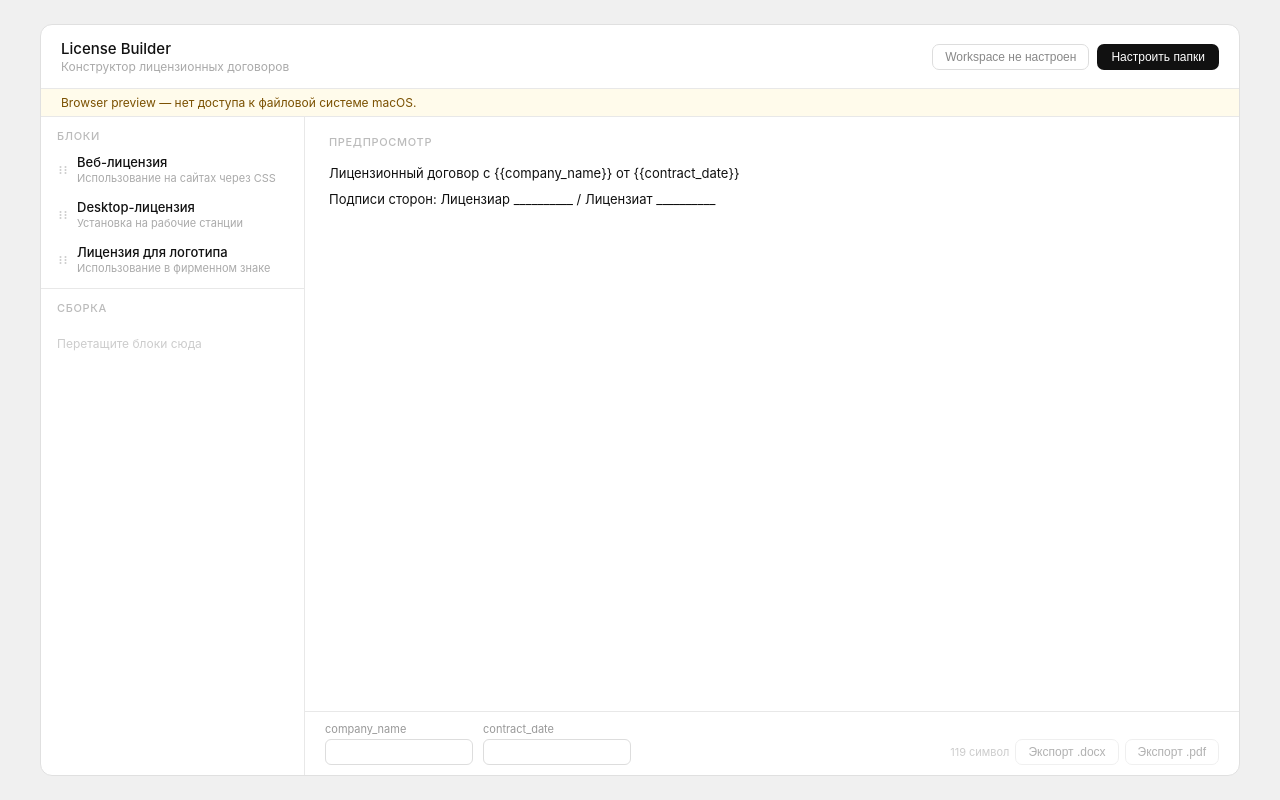
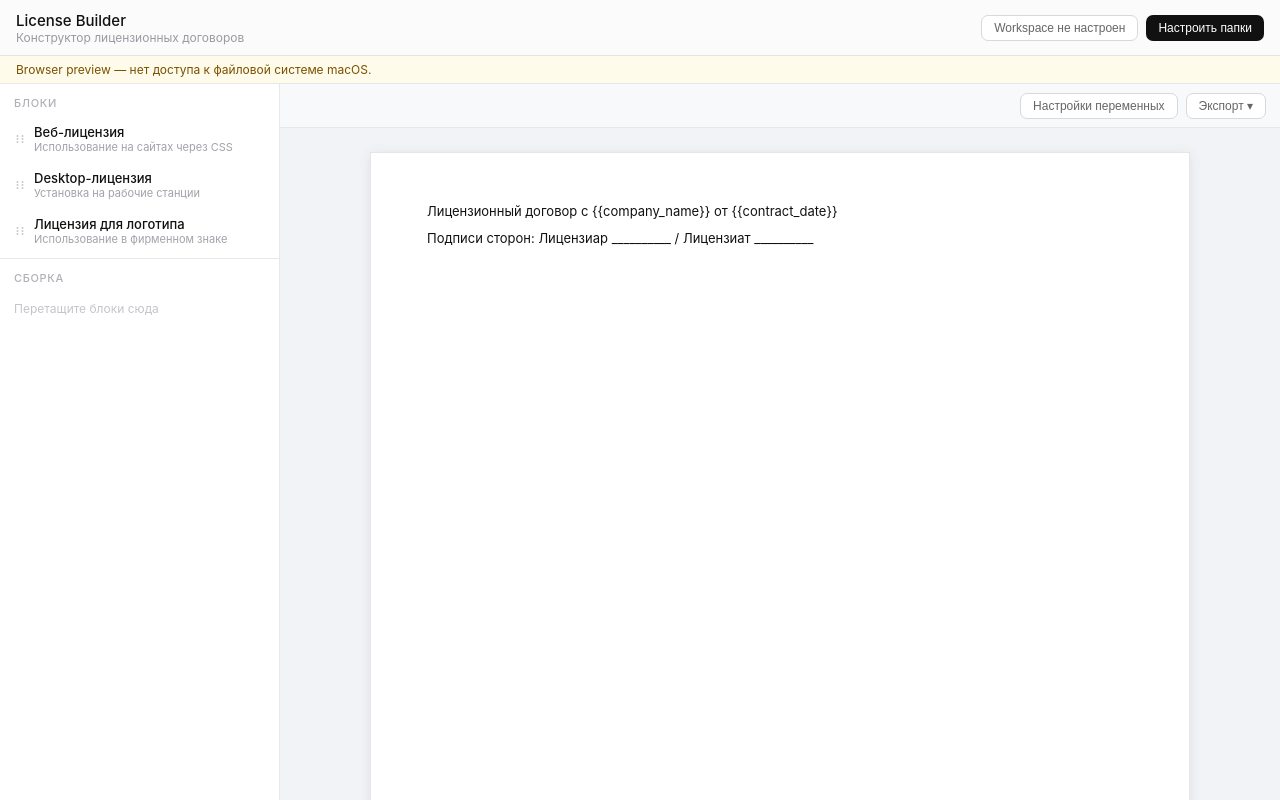
Before and after one commit to serebracode/licensebuilder, a React (Vite) app: page / in a window 1280 px wide. Built offline with nearby package versions, Linux system fonts and the light colour scheme.

Commit message:
feat: update UI to iCloud-like full-viewport layout with docs-style preview and popups

```diff
--- a/src/App.tsx
+++ b/src/App.tsx
@@ -91,11 +91,7 @@ const AvailableRow = ({ block }: { block: LicenseBlock }): JSX.Element => {
     <div
       ref={setNodeRef}
       className="block-row"
-      style={{
-        transform: CSS.Transform.toString(transform),
-        transition,
-        opacity: isDragging ? 0.5 : 1
-      }}
+      style={{ transform: CSS.Transform.toString(transform), transition, opacity: isDragging ? 0.5 : 1 }}
       {...attributes}
       {...listeners}
     >
@@ -117,11 +113,7 @@ const AssemblyRow = ({ item }: { item: SelectedBlock }): JSX.Element => {
     <div
       ref={setNodeRef}
       className="block-row"
-      style={{
-        transform: CSS.Transform.toString(transform),
-        transition,
-        opacity: isDragging ? 0.5 : 1
-      }}
+      style={{ transform: CSS.Transform.toString(transform), transition, opacity: isDragging ? 0.5 : 1 }}
       {...attributes}
       {...listeners}
     >
@@ -145,6 +137,8 @@ const App = (): JSX.Element => {
     company_name: '',
     contract_date: ''
   });
+  const [showVarsPopup, setShowVarsPopup] = useState(false);
+  const [showExportMenu, setShowExportMenu] = useState(false);
 
   const isBrowserPreview = typeof window !== 'undefined' && !window.licenseBuilder;
   const hasWorkspace = Boolean(settings.workspacePath);
@@ -162,10 +156,7 @@ const App = (): JSX.Element => {
         return;
       }
 
-      const saved = await api.initWorkspace({
-        basePath: selectedPath,
-        mode: 'useExisting'
-      });
+      const saved = await api.initWorkspace({ basePath: selectedPath, mode: 'useExisting' });
       setSettings(saved);
     } catch (setupError) {
       setError(setupError instanceof Error ? setupError.message : 'Не удалось настроить workspace');
@@ -191,11 +182,6 @@ const App = (): JSX.Element => {
     };
   }, [selectedBlocks, variables]);
 
-  const charCount = useMemo(() => {
-    const body = previewParts.bodyLines.map((item) => `${item.title} ${item.text}`).join(' ');
-    return `${(previewParts.header + body + previewParts.footer).length} символ`;
-  }, [previewParts]);
-
   const onDragEnd = (event: DragEndEvent): void => {
     const { active, over } = event;
     if (!over) {
@@ -214,10 +200,7 @@ const App = (): JSX.Element => {
 
       setSelectedBlocks((prev) => [
         ...prev,
-        {
-          instanceId: `selected:${block.id}:${Date.now()}:${Math.random().toString(16).slice(2, 6)}`,
-          block
-        }
+        { instanceId: `selected:${block.id}:${Date.now()}:${Math.random().toString(16).slice(2, 6)}`, block }
       ]);
       return;
     }
@@ -231,14 +214,14 @@ const App = (): JSX.Element => {
   };
 
   return (
-    <main className="page">
-      <div className="lb-root">
-        <header className="lb-header">
+    <main className="icloud-page">
+      <header className="icloud-topbar">
         <div>
           <div className="lb-title">License Builder</div>
           <div className="lb-subtitle">Конструктор лицензионных договоров</div>
         </div>
-          <div className="lb-header-actions">
+
+        <div className="top-actions">
           <button type="button" className="btn-ghost">
             {hasWorkspace ? `Workspace: ${settings.workspacePath}` : 'Workspace не настроен'}
           </button>
@@ -248,19 +231,14 @@ const App = (): JSX.Element => {
         </div>
       </header>
 
-        {isBrowserPreview ? (
-          <div className="lb-notice">Browser preview — нет доступа к файловой системе macOS.</div>
-        ) : null}
-        {error ? <div className="lb-notice lb-notice-error">{error}</div> : null}
+      {isBrowserPreview ? <div className="notice">Browser preview — нет доступа к файловой системе macOS.</div> : null}
+      {error ? <div className="notice error">{error}</div> : null}
 
       <DndContext sensors={sensors} collisionDetection={closestCenter} onDragEnd={onDragEnd}>
-          <div className="lb-body">
-            <section className="lb-left">
+        <div className="layout">
+          <section className="left-pane">
             <div className="section-label">Блоки</div>
-              <SortableContext
-                items={TEST_BLOCKS.map((block) => `available:${block.id}`)}
-                strategy={verticalListSortingStrategy}
-              >
+            <SortableContext items={TEST_BLOCKS.map((b) => `available:${b.id}`)} strategy={verticalListSortingStrategy}>
               <div className="scroll-list">
                 {TEST_BLOCKS.map((block) => (
                   <AvailableRow key={block.id} block={block} />
@@ -268,19 +246,17 @@ const App = (): JSX.Element => {
               </div>
             </SortableContext>
 
-              <div className="column-divider" />
+            <div className="h-divider" />
             <div className="section-label">Сборка</div>
 
-              <div className="assembly-section">
+            <div className="assembly-wrap">
               <SortableContext
                 items={selectedBlocks.map((item) => item.instanceId)}
                 strategy={verticalListSortingStrategy}
               >
                 <DropZone id="assembly-zone">
                   <div className="scroll-list">
-                      {selectedBlocks.length === 0 ? (
-                        <div className="drop-hint">Перетащите блоки сюда</div>
-                      ) : null}
+                    {selectedBlocks.length === 0 ? <div className="drop-hint">Перетащите блоки сюда</div> : null}
                     {selectedBlocks.map((item) => (
                       <AssemblyRow key={item.instanceId} item={item} />
                     ))}
@@ -290,9 +266,27 @@ const App = (): JSX.Element => {
             </div>
           </section>
 
-            <section className="lb-right">
-              <div className="preview-area">
-                <h2>Предпросмотр</h2>
+          <section className="right-pane">
+            <div className="preview-toolbar">
+              <button className="btn-ghost" type="button" onClick={() => setShowVarsPopup((v) => !v)}>
+                Настройки переменных
+              </button>
+
+              <div className="export-menu-wrap">
+                <button className="btn-ghost" type="button" onClick={() => setShowExportMenu((v) => !v)}>
+                  Экспорт ▾
+                </button>
+                {showExportMenu ? (
+                  <div className="export-menu">
+                    <button type="button" disabled={!hasWorkspace}>Экспорт .docx</button>
+                    <button type="button" disabled={!hasWorkspace}>Экспорт .pdf</button>
+                  </div>
+                ) : null}
+              </div>
+            </div>
+
+            <div className="docs-canvas">
+              <article className="docs-paper">
                 <p className="preview-line">{previewParts.header}</p>
                 {previewParts.bodyLines.map((line) => (
                   <div key={line.title}>
@@ -301,16 +295,21 @@ const App = (): JSX.Element => {
                   </div>
                 ))}
                 <p className="preview-line">{previewParts.footer}</p>
+              </article>
             </div>
+          </section>
+        </div>
+      </DndContext>
 
-              <footer className="lb-footer">
-                <div className="vars-grid">
+      {showVarsPopup ? (
+        <div className="popup-backdrop" onClick={() => setShowVarsPopup(false)}>
+          <div className="popup" onClick={(e) => e.stopPropagation()}>
+            <h3>Переменные договора</h3>
+            <div className="popup-grid">
               {requiredVariables.map((name) => (
                 <label key={name}>
                   {name}
                   <input
-                        className="field-input"
-                        type="text"
                     value={variables[name] ?? ''}
                     onChange={(event) =>
                       setVariables((prev) => ({
@@ -322,16 +321,14 @@ const App = (): JSX.Element => {
                 </label>
               ))}
             </div>
-                <div className="export-actions">
-                  <span className="char-count">{charCount}</span>
-                  <button type="button" className="btn-export" disabled={!hasWorkspace}>Экспорт .docx</button>
-                  <button type="button" className="btn-export" disabled={!hasWorkspace}>Экспорт .pdf</button>
+            <div className="popup-actions">
+              <button className="btn-primary" type="button" onClick={() => setShowVarsPopup(false)}>
+                Готово
+              </button>
             </div>
-              </footer>
-            </section>
           </div>
-        </DndContext>
         </div>
+      ) : null}
     </main>
   );
 };
--- a/src/styles.css
+++ b/src/styles.css
@@ -1,104 +1,95 @@
 * { box-sizing: border-box; margin: 0; padding: 0; }
 
-html,
-body,
-#root {
+html, body, #root {
   width: 100%;
   height: 100%;
 }
 
 body {
   font-family: -apple-system, BlinkMacSystemFont, 'Segoe UI', sans-serif;
-  background: #f0f0f0;
+  background: #f5f5f7;
+  color: #111;
 }
 
-.page {
+.icloud-page {
+  width: 100%;
+  height: 100vh;
   display: flex;
-  align-items: center;
-  justify-content: center;
-  width: 100%;
-  height: 100%;
-  padding: 24px;
+  flex-direction: column;
+  overflow: hidden;
+  background: #f5f5f7;
 }
 
-.lb-root {
-  background: #fff;
-  width: 100%;
-  max-width: 1200px;
-  height: calc(100vh - 48px);
-  display: flex;
-  flex-direction: column;
-  border: 0.5px solid #e0e0e0;
-  border-radius: 12px;
-  overflow: hidden;
-}
-
-.lb-header {
+.icloud-topbar {
+  height: 56px;
   display: flex;
   align-items: center;
   justify-content: space-between;
-  padding: 14px 20px;
+  padding: 0 16px;
+  border-bottom: 0.5px solid #e5e5e7;
+  background: #fbfbfc;
+}
+
+.lb-title { font-size: 15px; font-weight: 500; }
+.lb-subtitle { font-size: 12px; color: #9a9aa1; }
+
+.top-actions { display: flex; gap: 8px; }
+
+.btn-ghost,
+.btn-primary {
+  font-size: 12px;
+  border-radius: 7px;
+  padding: 5px 12px;
+  cursor: pointer;
+}
+
+.btn-ghost {
+  color: #666;
+  background: #fff;
+  border: 0.5px solid #d8d8dd;
+}
+
+.btn-primary {
+  color: #fff;
+  background: #111;
+  border: none;
+}
+
+.notice {
+  font-size: 12px;
+  color: #7a5000;
+  padding: 6px 16px;
+  background: #fffbeb;
   border-bottom: 0.5px solid #e8e8e8;
 }
 
-.lb-title { font-size: 15px; font-weight: 500; color: #111; }
-.lb-subtitle { font-size: 12px; color: #aaa; margin-top: 1px; }
-
-.lb-header-actions { display: flex; align-items: center; gap: 8px; }
-
-.btn-ghost {
-  font-size: 12px;
-  color: #888;
-  background: none;
-  border: 0.5px solid #ddd;
-  border-radius: 7px;
-  padding: 5px 12px;
-}
-
-.btn-primary {
-  font-size: 12px;
-  color: #fff;
-  background: #111;
-  border: none;
-  border-radius: 7px;
-  padding: 6px 14px;
-  cursor: pointer;
-}
-
-.lb-notice {
-  font-size: 12px;
-  color: #7a5000;
-  padding: 6px 20px;
-  border-bottom: 0.5px solid #e8e8e8;
-  background: #fffbeb;
-}
-
-.lb-notice-error {
-  color: #a00;
+.notice.error {
+  color: #a40;
   background: #fff1f2;
 }
 
-.lb-body {
-  display: grid;
-  grid-template-columns: 264px 1fr;
+.layout {
   flex: 1;
   min-height: 0;
+  display: grid;
+  grid-template-columns: 280px 1fr;
 }
 
-.lb-left {
-  border-right: 0.5px solid #e8e8e8;
+.left-pane {
+  min-height: 0;
   display: flex;
   flex-direction: column;
-  min-height: 0;
+  border-right: 0.5px solid #e8e8e8;
+  background: #fff;
 }
 
 .section-label {
   font-size: 11px;
   font-weight: 500;
-  color: #bbb;
+  color: #b0b0b8;
   text-transform: uppercase;
   letter-spacing: 0.06em;
-  padding: 12px 16px 4px;
+  padding: 12px 14px 6px;
 }
 
 .scroll-list {
@@ -110,149 +101,175 @@ body {
   display: flex;
   align-items: center;
   gap: 8px;
-  padding: 7px 16px;
+  padding: 8px 14px;
   cursor: grab;
-  transition: background 0.1s;
 }
 
-.block-row:hover { background: #f7f7f7; }
+.block-row:hover { background: #f7f7f8; }
 
-.drag-handle { color: #ccc; flex-shrink: 0; line-height: 0; }
+.drag-handle { color: #c8c8cf; line-height: 0; }
 .block-info { flex: 1; min-width: 0; }
 .block-name {
   font-size: 13px;
   font-weight: 500;
-  color: #111;
+  white-space: nowrap;
+  overflow: hidden;
+  text-overflow: ellipsis;
+}
+.block-desc {
+  font-size: 11px;
+  color: #a2a2ab;
   white-space: nowrap;
   overflow: hidden;
   text-overflow: ellipsis;
 }
 
-.block-desc {
-  font-size: 11px;
-  color: #aaa;
-  margin-top: 1px;
-  white-space: nowrap;
-  overflow: hidden;
-  text-overflow: ellipsis;
+.h-divider {
+  height: 0.5px;
+  background: #e8e8e8;
+  margin-top: 4px;
 }
 
-.column-divider {
-  height: 0.5px;
-  background: #e8e8e8;
-  margin: 6px 0 0;
-}
-
-.assembly-section {
+.assembly-wrap {
   flex: 1;
-  display: flex;
-  flex-direction: column;
   min-height: 0;
 }
 
 .drop-zone {
-  flex: 1;
+  height: 100%;
   min-height: 0;
-  padding: 6px 0 12px;
-  border-top: 1px solid transparent;
 }
 
-.drop-zone.is-over { border-top-color: #dbeafe; background: #f8fbff; }
+.drop-zone.is-over {
+  background: #f8fbff;
+}
 
 .drop-hint {
   font-size: 12px;
-  color: #ccc;
-  padding: 10px 16px;
+  color: #c4c4cb;
+  padding: 10px 14px;
 }
 
-.lb-right {
+.right-pane {
+  min-height: 0;
   display: flex;
   flex-direction: column;
-  min-height: 0;
+  background: #f1f3f6;
 }
 
-.preview-area {
-  flex: 1;
-  min-height: 0;
-  padding: 16px 24px;
-  font-size: 13px;
-  color: #111;
-  line-height: 1.65;
-  overflow: auto;
-  background: #fff;
+.preview-toolbar {
+  height: 44px;
+  display: flex;
+  align-items: center;
+  justify-content: flex-end;
+  gap: 8px;
+  padding: 0 14px;
+  border-bottom: 0.5px solid #e8e8e8;
+  background: #f8f9fb;
 }
 
-.preview-area h2 {
-  font-size: 11px;
-  font-weight: 500;
-  color: #bbb;
-  text-transform: uppercase;
-  letter-spacing: 0.06em;
-  margin: 0 0 12px;
+.export-menu-wrap { position: relative; }
+
+.export-menu {
+  position: absolute;
+  top: calc(100% + 4px);
+  right: 0;
+  background: #fff;
+  border: 0.5px solid #ddd;
+  border-radius: 8px;
+  box-shadow: 0 8px 18px rgb(0 0 0 / 10%);
+  display: flex;
+  flex-direction: column;
+  min-width: 140px;
+  z-index: 30;
 }
 
-.preview-line { margin-bottom: 4px; }
-
-.lb-footer {
-  border-top: 0.5px solid #e8e8e8;
-  padding: 10px 20px;
-  display: flex;
-  align-items: flex-end;
-  gap: 12px;
-}
-
-.vars-grid { display: flex; gap: 10px; flex-wrap: wrap; }
-
-.vars-grid label {
-  display: flex;
-  flex-direction: column;
-  gap: 3px;
-  font-size: 11px;
-  color: #999;
-}
-
-.field-input {
+.export-menu button {
+  border: none;
+  background: transparent;
+  text-align: left;
+  padding: 8px 10px;
   font-size: 12px;
-  border: 0.5px solid #ddd;
-  border-radius: 6px;
-  padding: 5px 9px;
-  color: #111;
-  background: #fff;
-  width: 148px;
-}
-
-.export-actions {
-  display: flex;
-  gap: 6px;
-  align-items: center;
-  margin-left: auto;
-}
-
-.btn-export {
-  font-size: 12px;
-  color: #555;
-  background: #fff;
-  border: 0.5px solid #ddd;
-  border-radius: 7px;
-  padding: 5px 12px;
   cursor: pointer;
 }
 
-.btn-export:disabled { opacity: 0.45; cursor: not-allowed; }
+.export-menu button:hover { background: #f6f6f7; }
 
-.char-count { font-size: 11px; color: #ccc; }
+.docs-canvas {
+  flex: 1;
+  min-height: 0;
+  overflow: auto;
+  display: flex;
+  justify-content: center;
+  padding: 24px;
+}
 
-@media (max-width: 980px) {
-  .lb-root {
-    height: auto;
-    min-height: calc(100vh - 48px);
-  }
+.docs-paper {
+  width: min(820px, 100%);
+  min-height: 1000px;
+  background: #fff;
+  border: 1px solid #e6e6e8;
+  box-shadow: 0 2px 12px rgb(0 0 0 / 8%);
+  padding: 48px 56px;
+  font-size: 13px;
+  line-height: 1.6;
+  color: #111;
+}
 
-  .lb-body {
-    grid-template-columns: 1fr;
-  }
+.preview-line { margin-bottom: 6px; }
 
-  .lb-left {
-    max-height: 48vh;
-  }
+.popup-backdrop {
+  position: fixed;
+  inset: 0;
+  background: rgb(0 0 0 / 28%);
+  display: flex;
+  align-items: center;
+  justify-content: center;
+  z-index: 40;
 }
+
+.popup {
+  width: min(520px, 92vw);
+  background: #fff;
+  border-radius: 10px;
+  border: 0.5px solid #ddd;
+  padding: 14px;
+}
+
+.popup h3 {
+  font-size: 14px;
+  margin-bottom: 10px;
+}
+
+.popup-grid {
+  display: grid;
+  grid-template-columns: 1fr 1fr;
+  gap: 8px;
+}
+
+.popup-grid label {
+  display: flex;
+  flex-direction: column;
+  gap: 4px;
+  font-size: 11px;
+  color: #888;
+}
+
+.popup-grid input {
+  border: 0.5px solid #d8d8dd;
+  border-radius: 6px;
+  padding: 6px 8px;
+  font-size: 12px;
+}
+
+.popup-actions {
+  margin-top: 12px;
+  display: flex;
+  justify-content: flex-end;
+}
+
+@media (max-width: 960px) {
+  .layout { grid-template-columns: 1fr; }
+  .left-pane { max-height: 42vh; }
+  .docs-paper { padding: 24px; min-height: auto; }
+}
```
Lines whose indentation alone changed are shown as unchanged.
